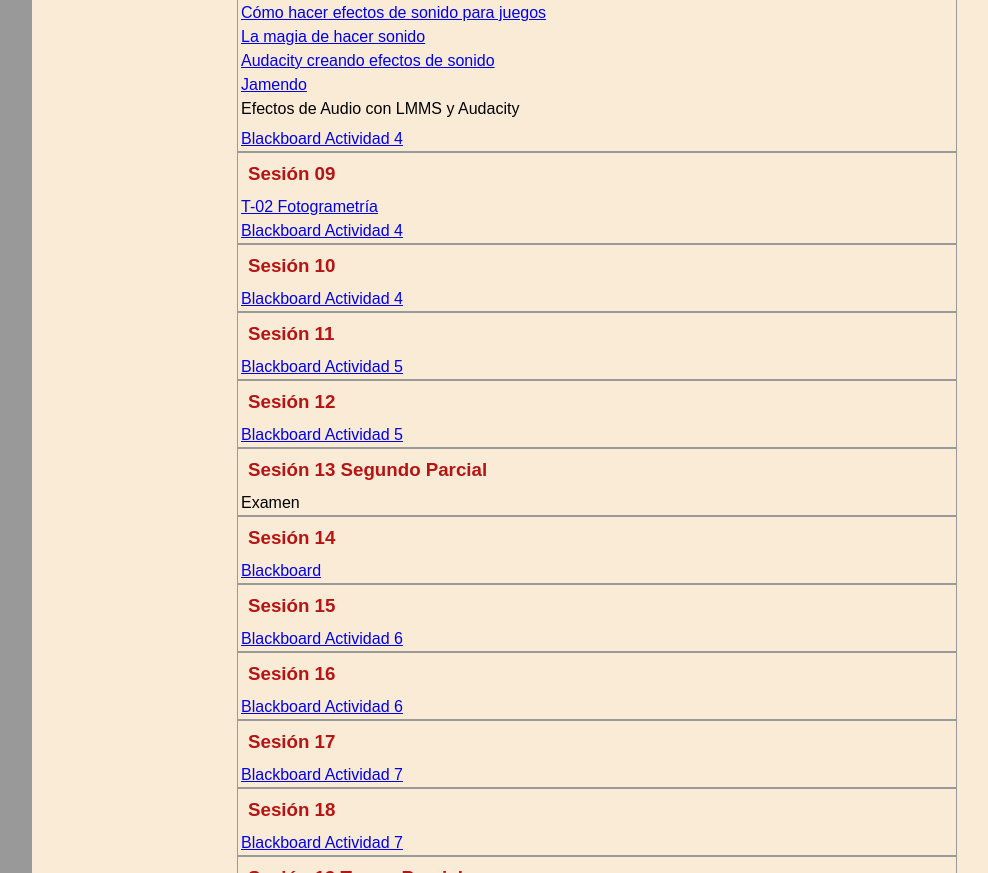
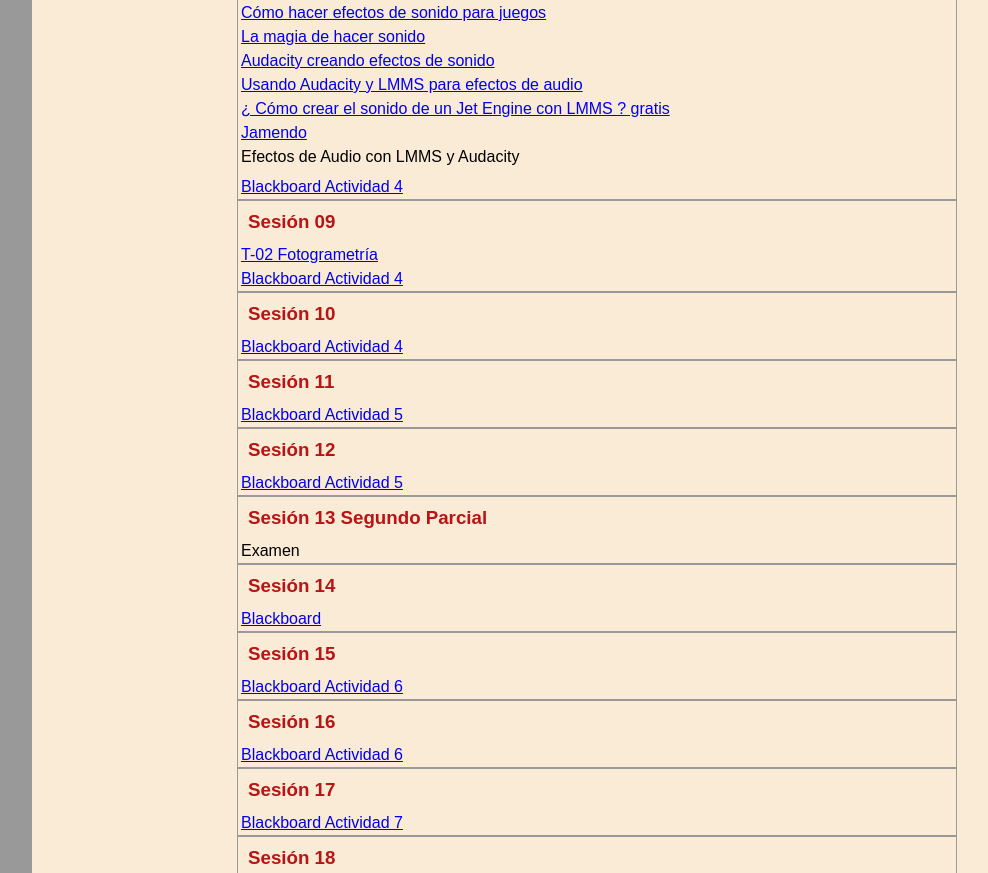
Before and after one commit to beztao01/efectos-visuales, a plain HTML site: page index.html in a window 1280 px wide. Shown: the part 1492-2365 px from the top of the page, without its empty margins (118-1106 px from the left). Drawn offline with Linux system fonts and the light colour scheme.

Commit message:
audio info

```diff
--- a/index.html
+++ b/index.html
@@ -126,9 +126,13 @@
                         <li>Retroalimentación</li>
                         <li>YouTube Studio Biblioteca de audio</li>
                         <li><a href="https://youtu.be/RD9NapbTeKs?si=XqPCreZqOzQwxCa-" target="_blank" rel="noopener noreferrer">TIE Fighter Sound Design By Ben Burtt - Star Wars Behind The Scenes</a></li>
-                        <li> <a href="https://youtu.be/Kux_LvRl57U?si=EG88mStXdasI5xFG" target="_blank" rel="noopener noreferrer">Cómo hacer efectos de sonido para juegos</a></li>
+                        <li><a href="https://youtu.be/Kux_LvRl57U?si=EG88mStXdasI5xFG" target="_blank" rel="noopener noreferrer">Cómo hacer efectos de sonido para juegos</a></li>
                         <li><a href="https://youtu.be/UO3N_PRIgX0?si=PS6c0W51g_JgNHs1">La magia de hacer sonido</a></li>
                         <li><a href="https://youtu.be/ydj3KNPjaQo?si=Zz24xiksf8s8mFf1" target="_blank" rel="noopener noreferrer">Audacity creando efectos de sonido</a></li>
+                        <li> <a href="https://youtu.be/8-XadrB0mUA?si=IN_yZ0PCU61vKBJb" target="_blank" rel="noopener noreferrer">Usando Audacity y LMMS para efectos de audio</a></li>
+                        <li><a href="https://youtu.be/ncOGJmCY6kY?si=siLQvnzCsAMqCISd" target="_blank" rel="noopener noreferrer">¿ Cómo crear el sonido de un Jet Engine con LMMS ? gratis</a>
+                        </li>
+
                         <li><a href="https://www.jamendo.com/?language=es" target="_blank" rel="noopener noreferrer">Jamendo</a></li>
                         <li>Efectos de Audio con LMMS y Audacity <li>
                         <li><a href="https://uvmonline.blackboard.com/webapps/login/" target="_blank" rel="noopener noreferrer">Blackboard Actividad 4</a></li>
```
